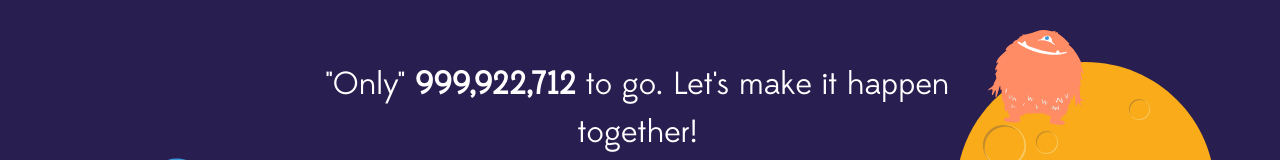
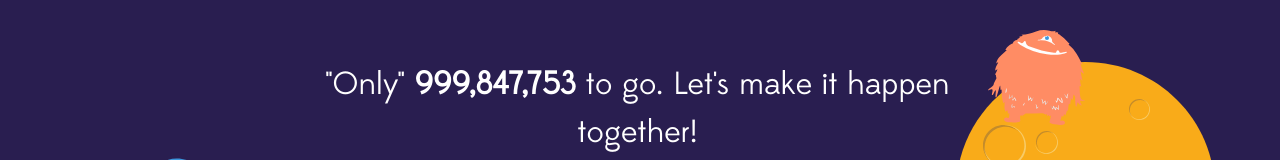
Before and after one commit to Sezayi/goodup-bhag, a React (Create React App) app: page / in a window 1280 px wide. Shown: the part 500-660 px from the top of the page. Built offline with nearby package versions, Linux system fonts and the light colour scheme.

Commit message:
adjust bhag number

```diff
--- a/src/App.js
+++ b/src/App.js
@@ -12,7 +12,7 @@ import star from "./images/star.svg";
 import sdgs from "./images/sdgs.png";
 
 function App() {
-  const value = 77288;
+  const value = 152247;
 
   const spring = useSpring({
     config: { duration: 2000 },
```
